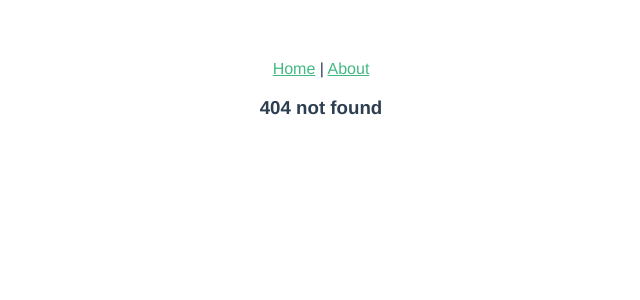
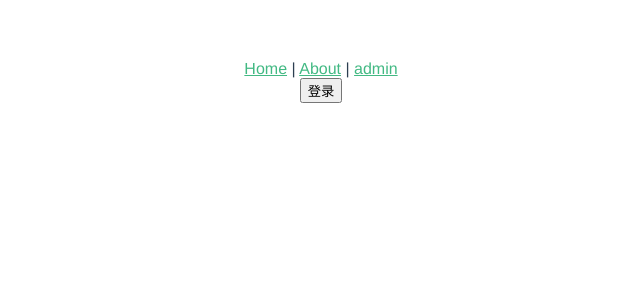
Before and after one commit to zhangzchun/my_vue_study_ux, a Vue app: page /login in a window 1280 px wide. Before the commit this address had no page. Shown: the top 300 px of the page, without its empty margins (319-959 px from the left). Built offline with nearby package versions, Linux system fonts and the light colour scheme.

Commit message:
fix beforeEach

```diff
--- a/src/App.vue
+++ b/src/App.vue
@@ -2,7 +2,8 @@
     <div id="app">
         <div id="nav">
             <router-link to="/">Home</router-link> |
-            <router-link to="/admin">About</router-link>
+            <router-link to="/About">About</router-link> |
+            <router-link to="/admin">admin</router-link>
         </div>
         <router-view/>
     </div>
--- a/src/components/CourseList.vue
+++ b/src/components/CourseList.vue
@@ -2,16 +2,17 @@
     <div>
         <p v-if="courses.length == 0">没有任何课程信息</p>
         <div v-else class="course-list">
-            <div v-for="c in courses" :key="c.name" :style="{'background-color': (selectedCourse === c ? '#ddd' : '')}" @click="selectedCourse = c">
-                <!--{{ c.name }} - {{ c.price | currency('$') }}-->
-                <!---->
+            <!--<div v-for="c in courses" :key="c.name" :style="{'background-color': (selectedCourse === c ? '#ddd' : '')}" @click="selectedCourse = c, $router.push(`/about/${c.name}`)">-->
+            <div v-for="c in courses" :key="c.name" :style="{'background-color': (selectedCourse === c ? '#ddd' : '')}" @click="onClick(c)">
+                {{ c.name }} - {{ c.price | currency('$') }}
+
                 <!--<router-link :to="`/course/${c.name}`">
                     {{ c.name }} - {{ c.price | currency('$') }}
                 </router-link>-->
                 <!-- router children -->
-                <router-link :to="`/admin/course/${c.name}`">
+                <!--<router-link :to="`/admin/course/${c.name}`">
                     {{ c.name }} - {{ c.price | currency('$') }}
-                </router-link>
+                </router-link>-->
 
             </div>
         </div>
@@ -40,6 +41,12 @@
             currency(value, symbol = '￥') {
                 return symbol + value
             }
+        },
+        methods:{
+            onClick(c) {
+                this.selectedCourse = c;
+                this.$router.push(`/about/${c.name}`)
+            }
         }
     }
 </script>
--- a/src/router/index.js
+++ b/src/router/index.js
@@ -33,8 +33,14 @@ const routes = [
                 path: '/admin/course/:name',
                 component: () => import('../views/Detail.vue')
             },
-        ]
+        ],
+        meta: {
+            auth: true,
+        }
     },
+    {
+        path: '/login',
+        component: () => import('../views/Login.vue')},
     {
         path: '/course/:name',
         component: () => import('../views/Detail.vue')
@@ -43,12 +49,23 @@ const routes = [
         path: '*',
         component: () => import('../views/404.vue')
     }
-]
+];
 
 const router = new VueRouter({
     mode: 'history',
     base: process.env.BASE_URL,
     routes
+});
+
+router.beforeEach((to, from, next) => {
+    if (to.meta.auth) {
+        if (window.isLogin) {
+            next()
+        } else {
+            next('/login?redirect=' + to.fullPath)
+        }
+    } else {
+        next()
+    }
 })
-
 export default router
--- a/src/views/Detail.vue
+++ b/src/views/Detail.vue
@@ -7,7 +7,21 @@
 
 <script>
     export default {
-        name: "Detail"
+        name: "Detail",
+        created (){
+            console.log("created 发送详情请求",this.$route.params.name);
+        },
+        mounted (){
+            console.log("mounted 发送详情请求",this.$route.params.name);
+        },
+        watch: {
+            $route: {
+                handler: () => {
+                    console.log("watch 发送详情请求",this.$route.params.name);
+                },
+                immediate: true
+            }
+        }
     }
 </script>
 
--- /dev/null
+++ b/src/views/Login.vue
@@ -0,0 +1,24 @@
+<template>
+
+    <div>
+        <button @click="login" v-if="!isLogin">登录</button>
+        <button @click="logout" v-else>注销</button>
+    </div>
+</template>
+<script> export default {
+    methods: {
+        login() {
+            window.isLogin = true;
+            this.$router.push(this.$route.query.redirect)
+        }, logout() {
+            window.isLogin = false
+        }
+    }, computed: {
+        isLogin() {
+            return window.isLogin
+        }
+    },
+} </script>
+<style scoped>
+
+</style>
```
